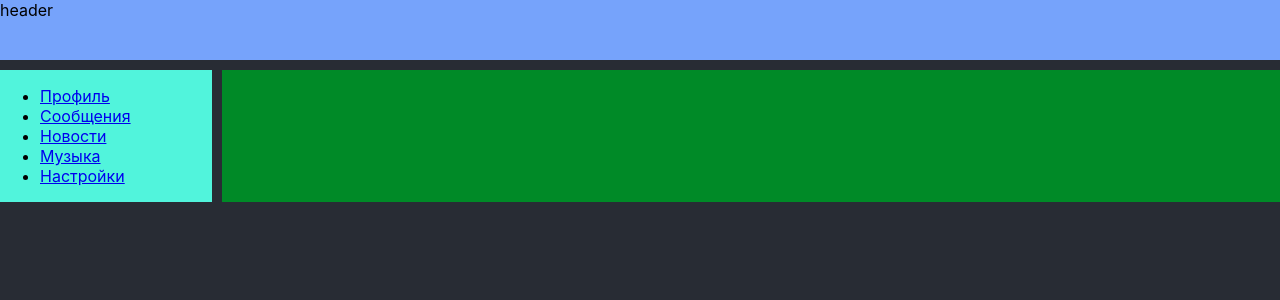
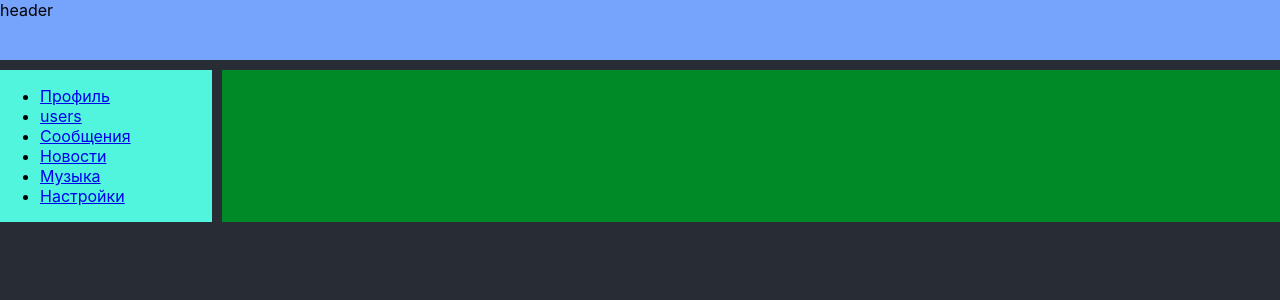
Before and after one commit to Kryqq/SocialNetwork, a React (Create React App) app: page / in a window 1280 px wide. Shown: the top 300 px of the page. Built offline with nearby package versions, Linux system fonts and the light colour scheme.

Commit message:
✅ users path

```diff
--- a/src/layout/navbar/Navbar.tsx
+++ b/src/layout/navbar/Navbar.tsx
@@ -11,6 +11,7 @@ const navbarItems: NavbarItemType[] = [
       navItemTitle: 'Профиль',
       navItemPath: '/profile',
    },
+   { navItemTitle: 'users', navItemPath: '/users' },
    {
       navItemTitle: 'Сообщения',
       navItemPath: '/dialogs',
@@ -33,7 +34,7 @@ export const Navbar = () => {
    return (
       <div className={styles.navbar}>
          <ul>
-            {navbarItems.map((item, key ) => (
+            {navbarItems.map((item, key) => (
                <li key={key}>
                   <NavLink key={item.navItemTitle} activeClassName={styles.active} to={item.navItemPath}>
                      {item.navItemTitle}
```
